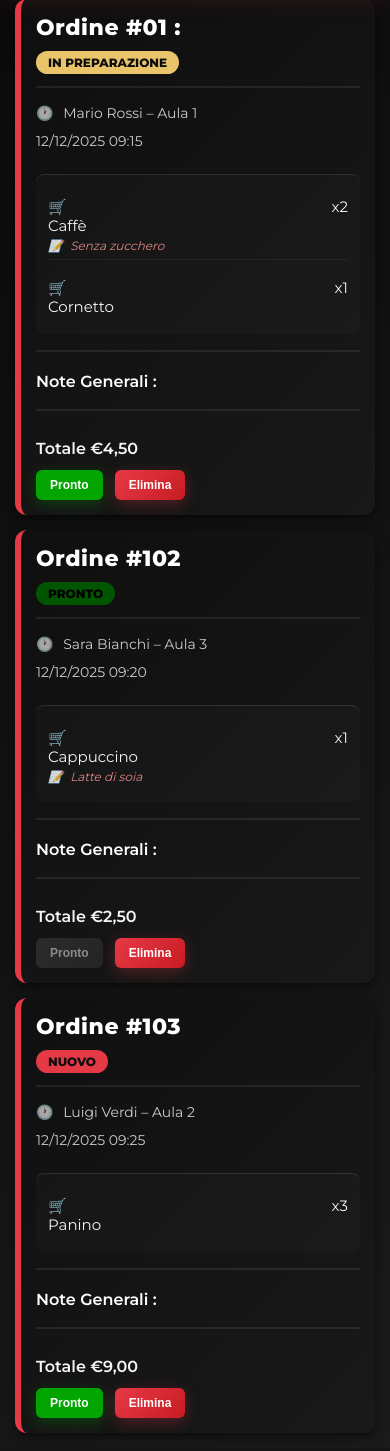
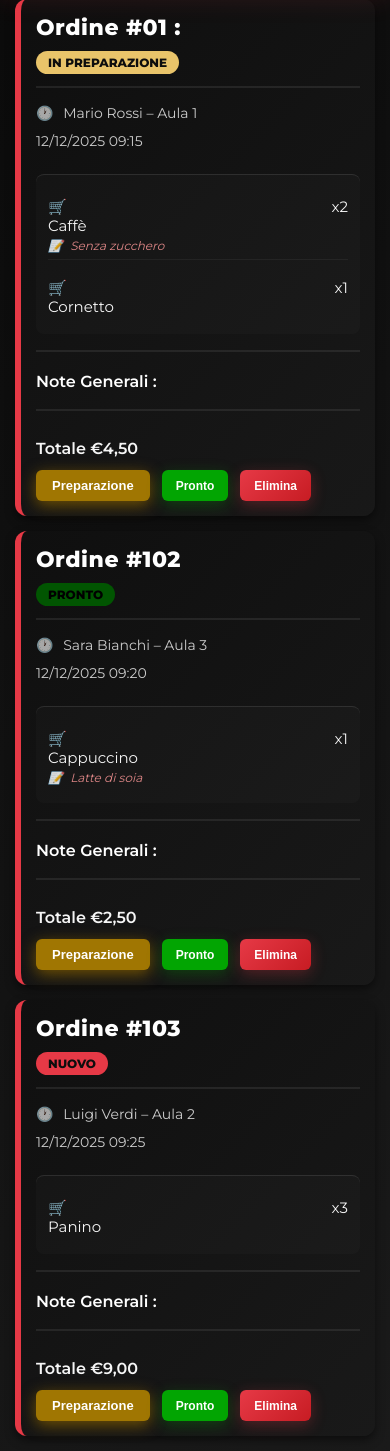
Before and after one commit to profnicotra/ordini-bar-scuola-borsa, a Flask app: page /queue/ in a window 390 px wide. Shown: the part 80-1531 px from the top of the page. Run offline with Flask 3, Linux system fonts and the light colour scheme; data that the repository does not hold is empty.

Commit message:
aggiunto il bottone preparazione alla pagina di coda e modificato lo stile responsive per le smartphone del pagina di menu.

```diff
--- a/ordiniBarScuolaBorsa/templates/queue.html
+++ b/ordiniBarScuolaBorsa/templates/queue.html
@@ -286,6 +286,51 @@
       box-shadow: 0 2px 10px rgba(0, 0, 0, 0.2);
     }
 
+    .btn-preparazione{
+      background-color: #a07602;;
+      color: white;
+      border: none;
+      padding: 8px 16px;
+      border-radius: 6px;
+      cursor: pointer;
+      font-weight: 700;
+      font-size: 13px;
+      transition: all 0.3s cubic-bezier(0.4, 0, 0.2, 1);
+      box-shadow: 0 4px 15px #7d5900e1;
+      position: relative;
+      overflow: hidden;
+    }
+
+    .btn-preparazione::before {
+      content: "";
+      position: absolute;
+      top: 0;
+      left: -100%;
+      width: 100%;
+      height: 100%;
+      background: rgba(255, 255, 255, 0.2);
+      transition: left 0.3s ease;
+    }
+    .btn-preparazione:hover {
+      background-color: #a07602;;
+      transform: scale(1.05);
+      box-shadow: 0 4px 12px #6c4e01bc;
+    }
+    .btn-preparazione:active {
+      transform: scale(0.98);
+    }
+    .btn-preparazione:disabled {
+      background: linear-gradient(135deg, #444444 0%, #333333 100%);
+      cursor: not-allowed;
+      opacity: 0.5;
+      box-shadow: 0 2px 10px rgba(0, 0, 0, 0.2);
+      transform: none;
+    }
+
+    .btn-preparazione:disabled:hover {
+      transform: none;
+      box-shadow: 0 2px 10px rgba(0, 0, 0, 0.2);
+    }
     /* Empty state */
     #orders-container:empty::after {
       content: "📋 Nessun ordine in coda";
@@ -464,8 +509,10 @@
         <div class="order-total">
           <span>Totale €4,50</span>
           <div class="order-actions">
-            <button class="btn-pronto" onclick="markReady(this)">Pronto</button>
+           <button class="btn-preparazione" onclick="markPreparazione(this)">Preparazione</button>
+<button class="btn-pronto" onclick="markPronto(this)">Pronto</button>
 <button class="btn-delete" onclick="removeOrder(this)">Elimina</button>
+
           </div>
         </div>
       </div>
@@ -493,8 +540,10 @@
         <div class="order-total">
           <span>Totale €2,50</span>
           <div class="order-actions">
-            <button class="btn-pronto" disabled>Pronto</button>
+           <button class="btn-preparazione" onclick="markPreparazione(this)">Preparazione</button>
+<button class="btn-pronto" onclick="markPronto(this)">Pronto</button>
 <button class="btn-delete" onclick="removeOrder(this)">Elimina</button>
+
           </div>
         </div>
       </div>
@@ -522,8 +571,10 @@
         <div class="order-total">
           <span>Totale €9,00</span>
           <div class="order-actions">
-            <button class="btn-pronto" onclick="markReady(this)">Pronto</button>
+            <button class="btn-preparazione" onclick="markPreparazione(this)">Preparazione</button>
+<button class="btn-pronto" onclick="markPronto(this)">Pronto</button>
 <button class="btn-delete" onclick="removeOrder(this)">Elimina</button>
+
           </div>
         </div>
       </div>
@@ -534,36 +585,56 @@
 <script>
 function removeOrder(button) {
   const orderCard = button.closest('.order-card');
-      if (orderCard) {
+  if (!orderCard) return;
+
   orderCard.style.transition = 'all 0.3s ease';
   orderCard.style.opacity = '0';
   orderCard.style.transform = 'translateX(100%)';
-
-        setTimeout(() => {
-          orderCard.remove();
-        }, 300);
-      }
+  setTimeout(() => orderCard.remove(), 300);
 }
 
-    function markReady(button) {
+function markPreparazione(button) {
   const orderCard = button.closest('.order-card');
-      if (orderCard) {
   const statusBadge = orderCard.querySelector('.order-status');
-        const currentStatus = statusBadge.textContent.trim();
 
-        // Cambia solo se non è già "Pronto"
-        if (currentStatus !== 'Pronto') {
-          // Rimuove le classi di stato precedenti
-          statusBadge.classList.remove('status-nuovo', 'status-in-preparazione', 'status-consegnato', 'status-annullato');
-          // Aggiunge la classe pronto
-          statusBadge.classList.add('status-pronto');
-          // Cambia il testo
-          statusBadge.textContent = 'Pronto';
-          // Disabilita il pulsante dopo aver fatto il cambio
+  // Rimuove tutte le classi di stato
+  statusBadge.classList.remove(
+    'status-nuovo',
+    'status-in-preparazione',
+    'status-pronto',
+    'status-consegnato',
+    'status-annullato'
+  );
+
+  // Imposta stato "In preparazione"
+  statusBadge.classList.add('status-in-preparazione');
+  statusBadge.textContent = 'In preparazione';
+
+  // 🔒 Disabilita il bottone Preparazione
   button.disabled = true;
 }
-      }
+
+function markPronto(button) {
+  const orderCard = button.closest('.order-card');
+  const statusBadge = orderCard.querySelector('.order-status');
+
+  // Rimuove tutte le classi di stato precedenti
+  statusBadge.classList.remove(
+    'status-nuovo',
+    'status-in-preparazione',
+    'status-pronto',
+    'status-consegnato',
+    'status-annullato'
+  );
+
+  // Aggiunge la classe "pronto"
+  statusBadge.classList.add('status-pronto');
+  statusBadge.textContent = 'Pronto';
+
+  // Disabilita il bottone pronto
+  button.disabled = true;
 }
 </script>
+
 </body>
 </html>
```
Also changed, not shown: ordiniBarScuolaBorsa/templates/bar.html (+82 -4 lines). Lines whose indentation alone changed are shown as unchanged.
